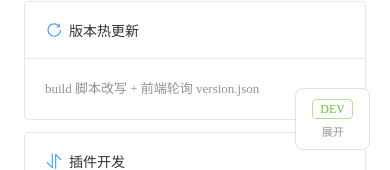
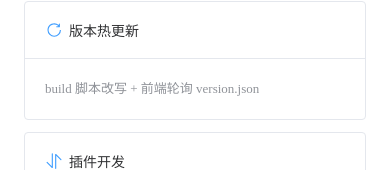
Before and after one commit to Kenzhong2022/vite-project, a Vue app: page / in a window 390 px wide. Shown: the part 674-844 px from the top of the page. Built offline with nearby package versions, Linux system fonts and the light colour scheme.

Commit message:
style: 手机端隐藏 EnvPanel 环境面板

```diff
--- a/src/components/EnvPanel.vue
+++ b/src/components/EnvPanel.vue
@@ -1,5 +1,7 @@
 <script setup>
 import { ref, computed } from 'vue'
+import { useDevice } from '@/composables/useDevice'
+const { isMobile } = useDevice()
 
 defineProps({
   /** 距离下一次版本检查的秒数（由 App.vue 的轮询计时器驱动，PROD 下有意义） */
@@ -20,7 +22,11 @@ const envInfo = computed(() => ({
 </script>
 
 <template>
-  <div class="env-panel" :class="{ expanded }" @click="expanded = !expanded">
+  <div
+    class="env-panel"
+    :class="{ 'is-mobile': isMobile, expanded: expanded }"
+    @click="expanded = !expanded"
+  >
     <div v-if="!expanded" class="env-panel-collapsed">
       <el-tag :type="isProd ? 'warning' : 'success'" size="small" effect="plain">
         {{ isProd ? 'PROD' : 'DEV' }}
@@ -56,6 +62,9 @@ const envInfo = computed(() => ({
   z-index: 9999;
   cursor: pointer;
   user-select: none;
+  &.is-mobile {
+    display: none;
+  }
 }
 
 .env-panel-collapsed {
```
